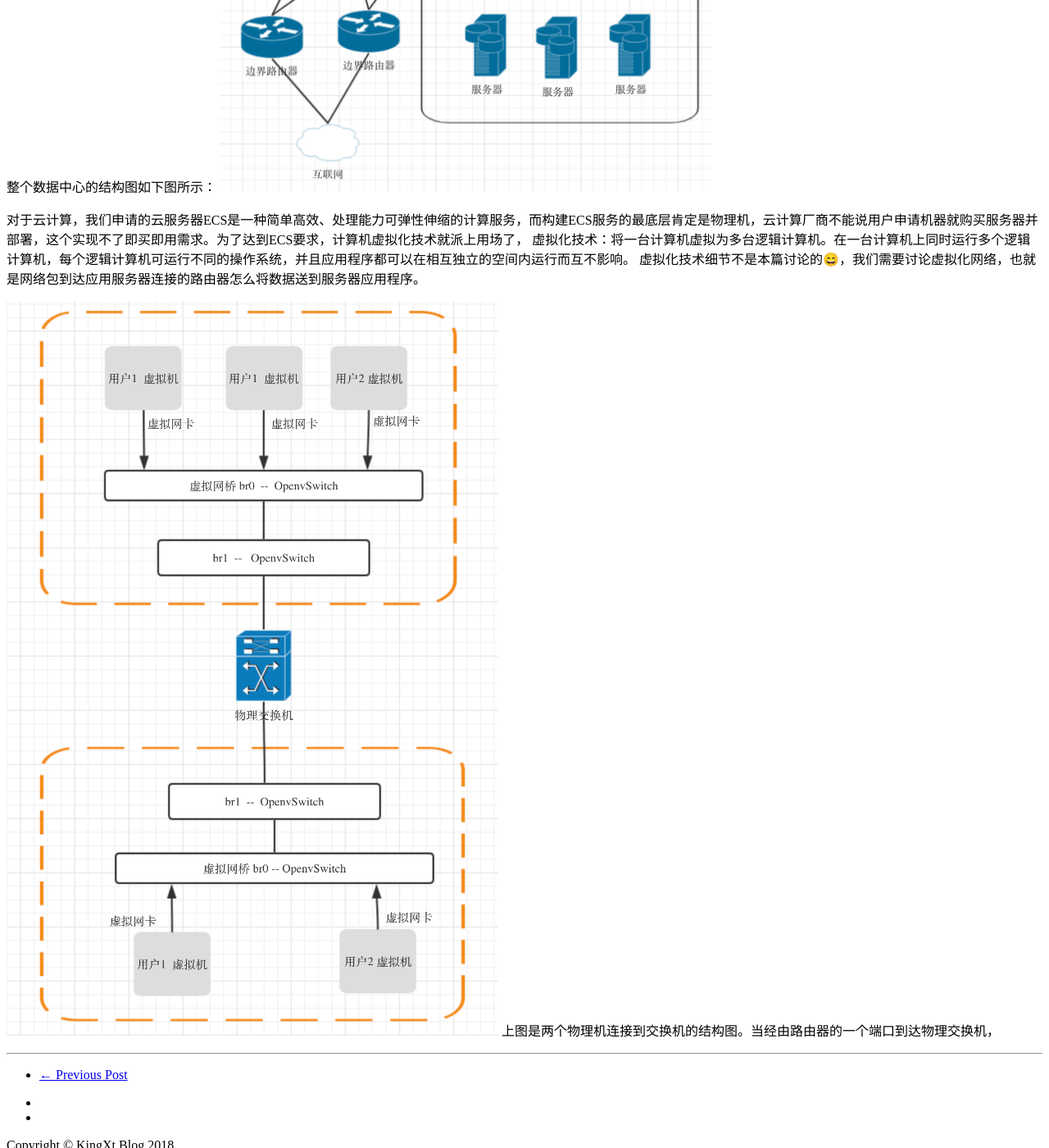
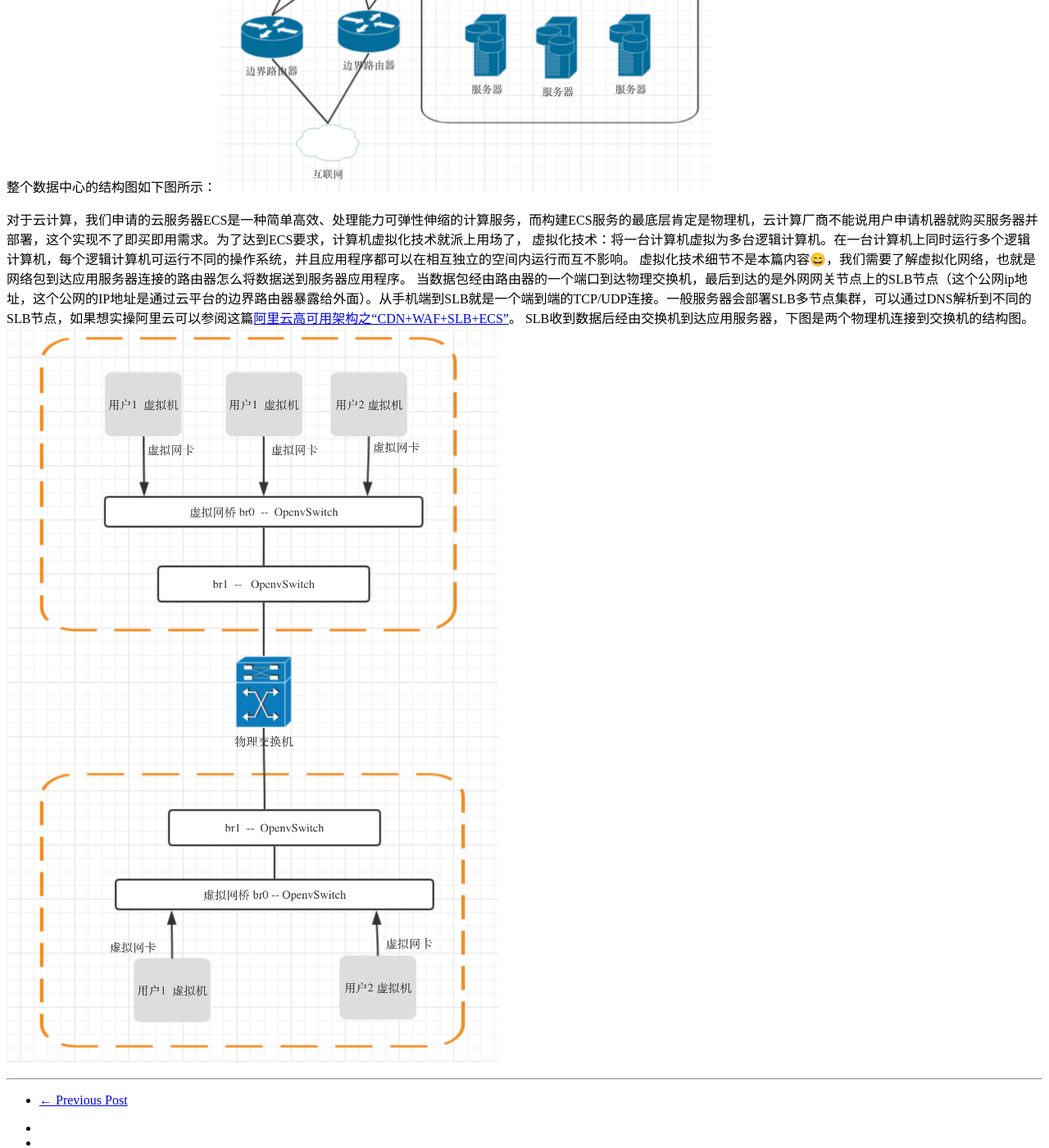
Before and after one commit to kingxt/kingxt.github.io, a Jekyll site: the page built from _posts/2018-10-14-网络是怎样连接的.md, in a window 1280 px wide and 1400 px high, scrolled down 10010 px. Shown: the whole window at 82% size. Built offline with Jekyll 4.4.1, drawn with Linux system fonts in a browser that asks for light colours; nearby versions of some CDN libraries; comment, search, counter and statistics services are not loaded.

Commit message:
update post

```diff
--- a/_posts/2018-10-14-网络是怎样连接的.md
+++ b/_posts/2018-10-14-网络是怎样连接的.md
@@ -179,7 +179,7 @@ traceroute可以追踪到达目的地经过的路由器。traceroute是通过修
 
 对于云计算，我们申请的云服务器ECS是一种简单高效、处理能力可弹性伸缩的计算服务，而构建ECS服务的最底层肯定是物理机，云计算厂商不能说用户申请机器就购买服务器并部署，这个实现不了即买即用需求。为了达到ECS要求，计算机虚拟化技术就派上用场了，
 虚拟化技术：将一台计算机虚拟为多台逻辑计算机。在一台计算机上同时运行多个逻辑计算机，每个逻辑计算机可运行不同的操作系统，并且应用程序都可以在相互独立的空间内运行而互不影响。
-虚拟化技术细节不是本篇讨论的😄，我们需要讨论虚拟化网络，也就是网络包到达应用服务器连接的路由器怎么将数据送到服务器应用程序。
-
+虚拟化技术细节不是本篇内容😄，我们需要了解虚拟化网络，也就是网络包到达应用服务器连接的路由器怎么将数据送到服务器应用程序。
+当数据包经由路由器的一个端口到达物理交换机，最后到达的是外网网关节点上的SLB节点（这个公网ip地址，这个公网的IP地址是通过云平台的边界路由器暴露给外面）。从手机端到SLB就是一个端到端的TCP/UDP连接。一般服务器会部署SLB多节点集群，可以通过DNS解析到不同的SLB节点，如果想实操阿里云可以参阅这篇[阿里云高可用架构之“CDN+WAF+SLB+ECS”](http://blog.51cto.com/ganbing/2122606)。
+SLB收到数据后经由交换机到达应用服务器，下图是两个物理机连接到交换机的结构图。
 <img src="/img/post/network-vm-vlan.png" width="600"/>
-上图是两个物理机连接到交换机的结构图。当经由路由器的一个端口到达物理交换机，
```
